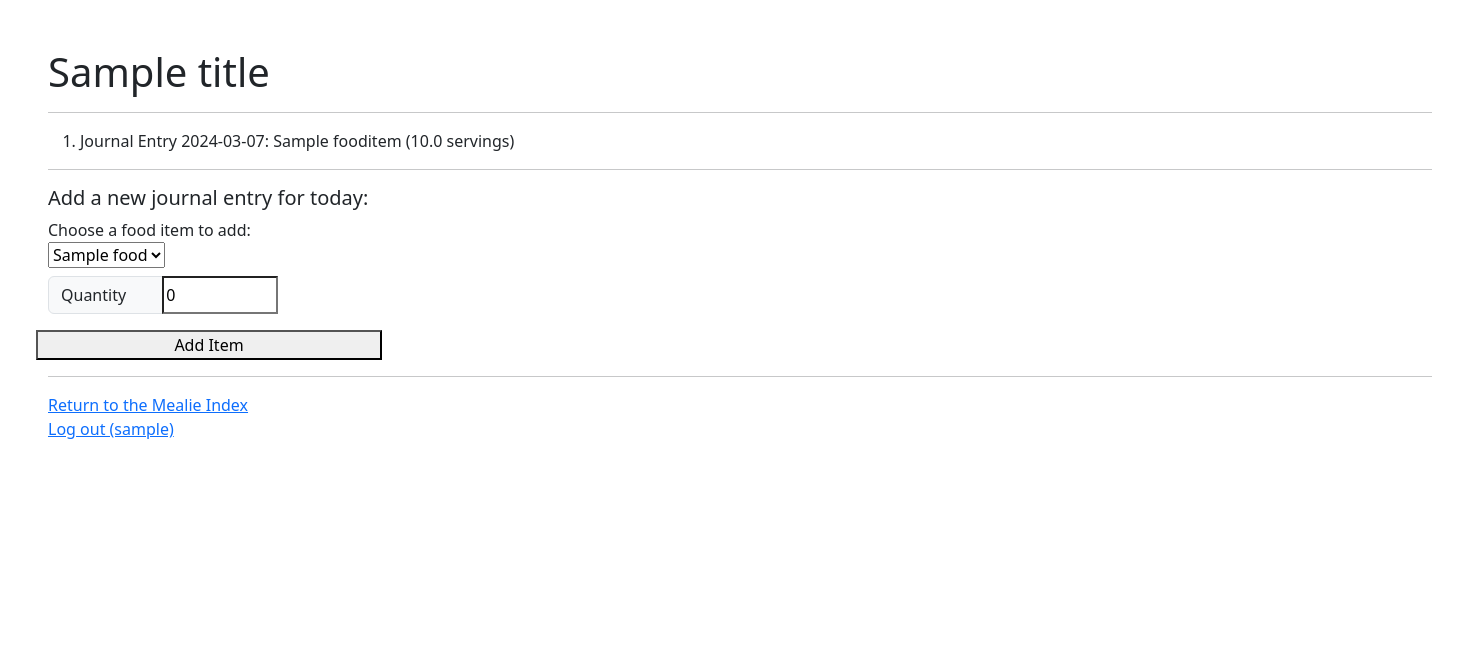
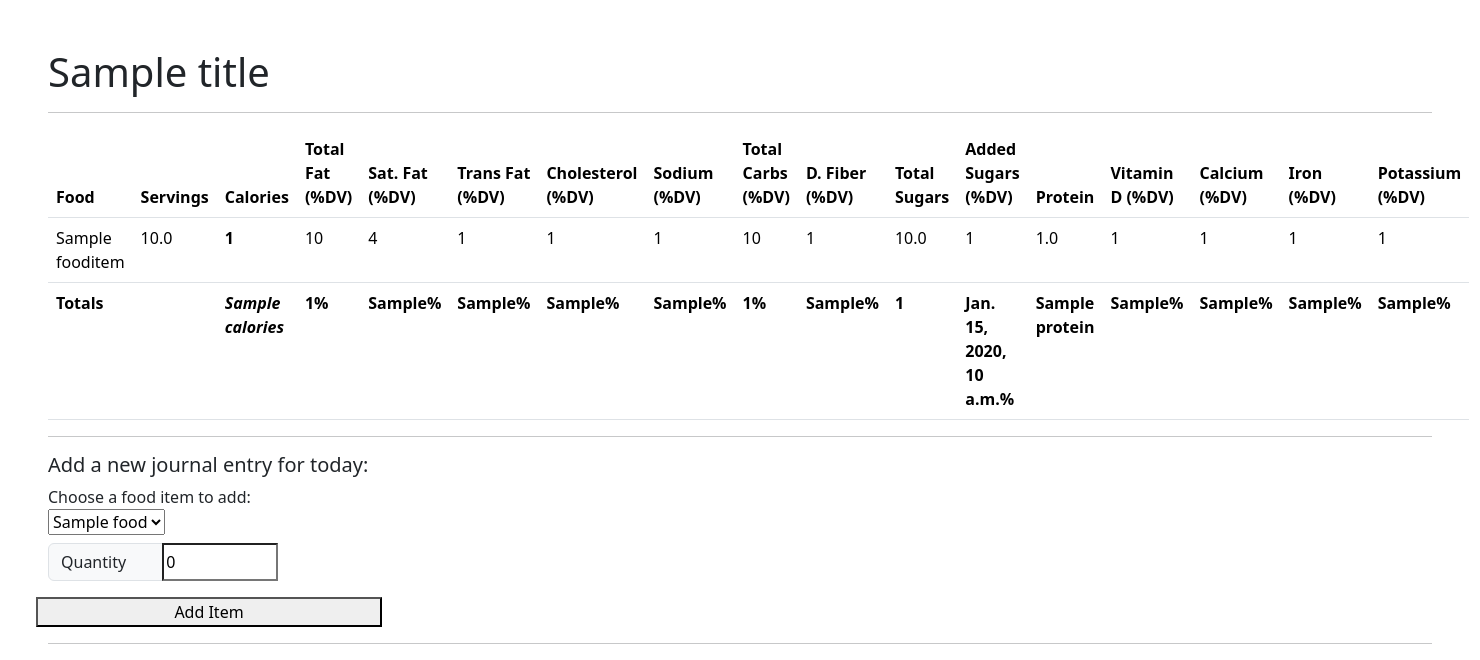
Before and after one commit to alanb33/Mealie, a Django app: template Mealie/MealieApp/templates/MealieApp/view_journal_entry.html in a window 1480 px wide. Shown: the top 660 px of the page. Run offline with Django 5.2, Linux system fonts and the light colour scheme; a user stored in the database is signed in; tables that the repository leaves empty hold one stand-in row (values such as "Sample post"); the template is opened without the code that fills it: values that come from a table or form of the project are taken from there, most other values are stand-ins (such as "Sample title", 1, 10 or a date in 2020); some libraries are stand-ins or nearby versions.

Commit message:
Implementation of food journaling for a specific day

```diff
--- a/Mealie/MealieApp/models.py
+++ b/Mealie/MealieApp/models.py
@@ -11,7 +11,7 @@ class FoodItem(models.Model):
     sodium_dv = models.IntegerField()
     total_carbohydrates_dv = models.IntegerField()
     dietary_fiber_dv = models.IntegerField()
-    total_sugars = models.IntegerField()
+    total_sugars = models.FloatField()
     added_sugars_dv = models.IntegerField()
     protein = models.FloatField()
     vitamin_d_dv = models.IntegerField()
--- a/Mealie/MealieApp/templates/MealieApp/add_food_form.html
+++ b/Mealie/MealieApp/templates/MealieApp/add_food_form.html
@@ -45,13 +45,13 @@
                 <span class="input-group-text col-sm-3 col-md-3 col-lg-1 bg-success">Diet. Fiber (%DV)</span>
                 <input class="col-md-1 col-sm-3" type="number" min="0" value="0" id="food-dietary-fiber-dv" name="food-dietary-fiber-dv">
                 <span class="input-group-text col-sm-3 col-md-3 col-lg-1 bg-warning">Total Sugars</span>
-                <input class="col-md-1 col-sm-3" type="number" min="0" value="0" id="food-total-sugars" name="food-total-sugars">
+                <input class="col-md-1 col-sm-3" type="number" min="0" value="0" id="food-total-sugars" name="food-total-sugars" step="0.01">
             </div>
             <div class="input-group col-6 row">
                 <span class="input-group-text col-sm-3 col-md-3 col-lg-1 bg-danger">Add. Sugars (%DV)</span>
                 <input class="col-md-1 col-sm-3" type="number" min="0" value="0" id="food-added-sugars-dv" name="food-added-sugars-dv">
                 <span class="input-group-text col-sm-3 col-md-3 col-lg-1 bg-success">Protein</span>
-                <input class="col-md-1 col-sm-3" type="number" min="0" value="0" id="food-protein" name="food-protein">
+                <input class="col-md-1 col-sm-3" type="number" min="0" value="0" id="food-protein" name="food-protein" step="0.01">
             </div>
             <div class="input-group col-6 row">
                 <span class="input-group-text col-sm-3 col-md-3 col-lg-1 bg-success">Vitamin D (%DV)</span>
--- a/Mealie/MealieApp/templates/MealieApp/experimental/add_food_form.html
+++ b/Mealie/MealieApp/templates/MealieApp/experimental/add_food_form.html
@@ -45,13 +45,13 @@
                 <span class="input-group-text col-sm-3 col-md-3 col-lg-1 bg-success">Diet. Fiber (%DV)</span>
                 <input class="col-md-1 col-sm-3" type="number" min="0" value="0" id="food-dietary-fiber-dv" name="food-dietary-fiber-dv">
                 <span class="input-group-text col-sm-3 col-md-3 col-lg-1 bg-warning">Total Sugars</span>
-                <input class="col-md-1 col-sm-3" type="number" min="0" value="0" id="food-total-sugars" name="food-total-sugars">
+                <input class="col-md-1 col-sm-3" type="number" min="0" value="0" id="food-total-sugars" name="food-total-sugars" step="0.1">
             </div>
             <div class="input-group col-6 row">
                 <span class="input-group-text col-sm-3 col-md-3 col-lg-1 bg-danger">Add. Sugars (%DV)</span>
                 <input class="col-md-1 col-sm-3" type="number" min="0" value="0" id="food-added-sugars-dv" name="food-added-sugars-dv">
                 <span class="input-group-text col-sm-3 col-md-3 col-lg-1 bg-success">Protein</span>
-                <input class="col-md-1 col-sm-3" type="number" min="0" value="0" id="food-protein" name="food-protein">
+                <input class="col-md-1 col-sm-3" type="number" min="0" value="0" id="food-protein" name="food-protein" step="0.1">
             </div>
             <div class="input-group col-6 row">
                 <span class="input-group-text col-sm-3 col-md-3 col-lg-1 bg-success">Vitamin D (%DV)</span>
--- a/Mealie/MealieApp/templates/MealieApp/view_journal_entry.html
+++ b/Mealie/MealieApp/templates/MealieApp/view_journal_entry.html
@@ -1,12 +1,72 @@
 {% extends 'MealieApp/layout.html' %}
 {% block body %}
 <div>
-    {% if entries|length > 0 %}
-        <ol>
-        {% for entry in entries %}
-            <li>{{ entry }}</li>
-        {% endfor %}
-        </ol>
+    {% if entries_qs|length > 0 %}
+        <table class="table">
+            <thead>
+            <tr>
+                <th scope="col" class="col-1">Food</th>
+                <th scope="col">Servings</th>
+                <th scope="col">Calories</th>
+                <th scope="col">Total Fat (%DV)</th>
+                <th scope="col">Sat. Fat (%DV)</th>
+                <th scope="col">Trans Fat (%DV)</th>
+                <th scope="col">Cholesterol (%DV)</th>
+                <th scope="col">Sodium (%DV)</th>
+                <th scope="col">Total Carbs (%DV)</th>
+                <th scope="col">D. Fiber (%DV)</th>
+                <th scope="col">Total Sugars</th>
+                <th scope="col">Added Sugars (%DV)</th>
+                <th scope="col">Protein</th>
+                <th scope="col">Vitamin D (%DV)</th>
+                <th scope="col">Calcium (%DV)</th>
+                <th scope="col">Iron (%DV)</th>
+                <th scope="col">Potassium (%DV)</th>
+            </tr>
+            </thead>
+            <tbody>
+                {% for entry in entries_qs %}
+                <tr>
+                    <td>{{ entry.food_item.name }}</td>
+                    <td>{{ entry.quantity }}
+                    <td><strong>{{ entry.food_item.calories }}</strong></td>
+                    <td>{{ entry.food_item.total_fat_dv }}</td>
+                    <td>{{ entry.food_item.saturated_fat_dv }}</td>
+                    <td>{{ entry.food_item.trans_fat_dv }}</td>
+                    <td>{{ entry.food_item.cholesterol_dv }}</td>
+                    <td>{{ entry.food_item.sodium_dv }}</td>
+                    <td>{{ entry.food_item.total_carbohydrates_dv }}</td>
+                    <td>{{ entry.food_item.dietary_fiber_dv }}</td>
+                    <td>{{ entry.food_item.total_sugars }}</td>
+                    <td>{{ entry.food_item.added_sugars_dv }}</td>
+                    <td>{{ entry.food_item.protein }}</td>
+                    <td>{{ entry.food_item.vitamin_d_dv }}</td>
+                    <td>{{ entry.food_item.calcium_dv }}</td>
+                    <td>{{ entry.food_item.iron_dv }}</td>
+                    <td>{{ entry.food_item.potassium_dv }}</td>
+                </tr>
+                {% endfor %}
+                <tr>
+                    <td><strong>Totals</strong></td>
+                    <td></td>
+                    <td><strong><em>{{ totals.calories }}</em></strong></td>
+                    <td><strong>{{ totals.total_fat_dv }}%</strong></td>
+                    <td><strong>{{ totals.saturated_fat_dv }}%</strong></td>
+                    <td><strong>{{ totals.trans_fat_dv }}%</strong></td>
+                    <td><strong>{{ totals.cholesterol_dv }}%</strong></td>
+                    <td><strong>{{ totals.sodium_dv }}%</strong></td>
+                    <td><strong>{{ totals.total_carbohydrates_dv }}%</strong></td>
+                    <td><strong>{{ totals.dietary_fiber_dv }}%</strong></td>
+                    <td><strong>{{ totals.total_sugars }}</strong></td>
+                    <td><strong>{{ totals.added_sugars_dv }}%</strong></td>
+                    <td><strong>{{ totals.protein }}</strong></td>
+                    <td><strong>{{ totals.vitamin_d_dv }}%</strong></td>
+                    <td><strong>{{ totals.calcium_dv }}%</strong></td>
+                    <td><strong>{{ totals.iron_dv }}%</strong></td>
+                    <td><strong>{{ totals.potassium_dv }}%</strong></td>
+                </tr>
+            </tbody>
+        </table>
     {% else %}
         <p>No entries.</p>
     {% endif %}
```
Also changed, not shown: Mealie/MealieApp/views.py (+42 -4 lines), Mealie/MealieApp/migrations/0005_alter_fooditem_total_sugars.py (added).
